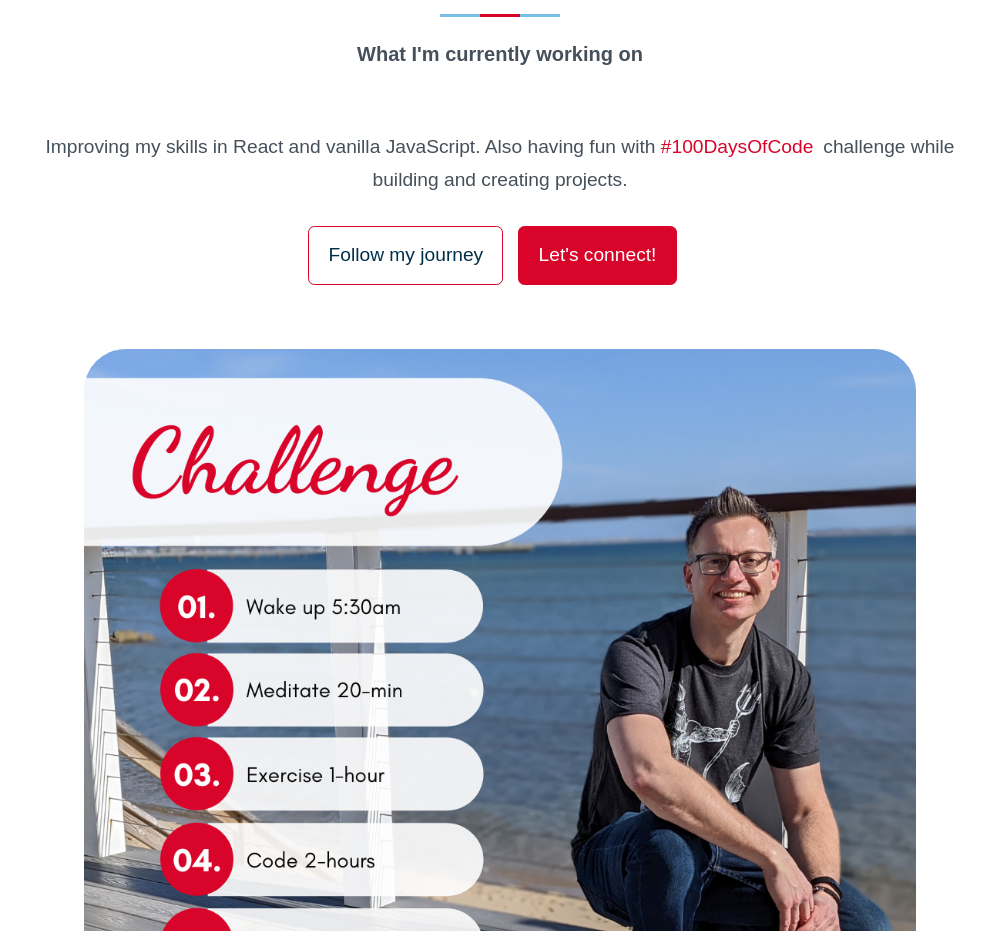
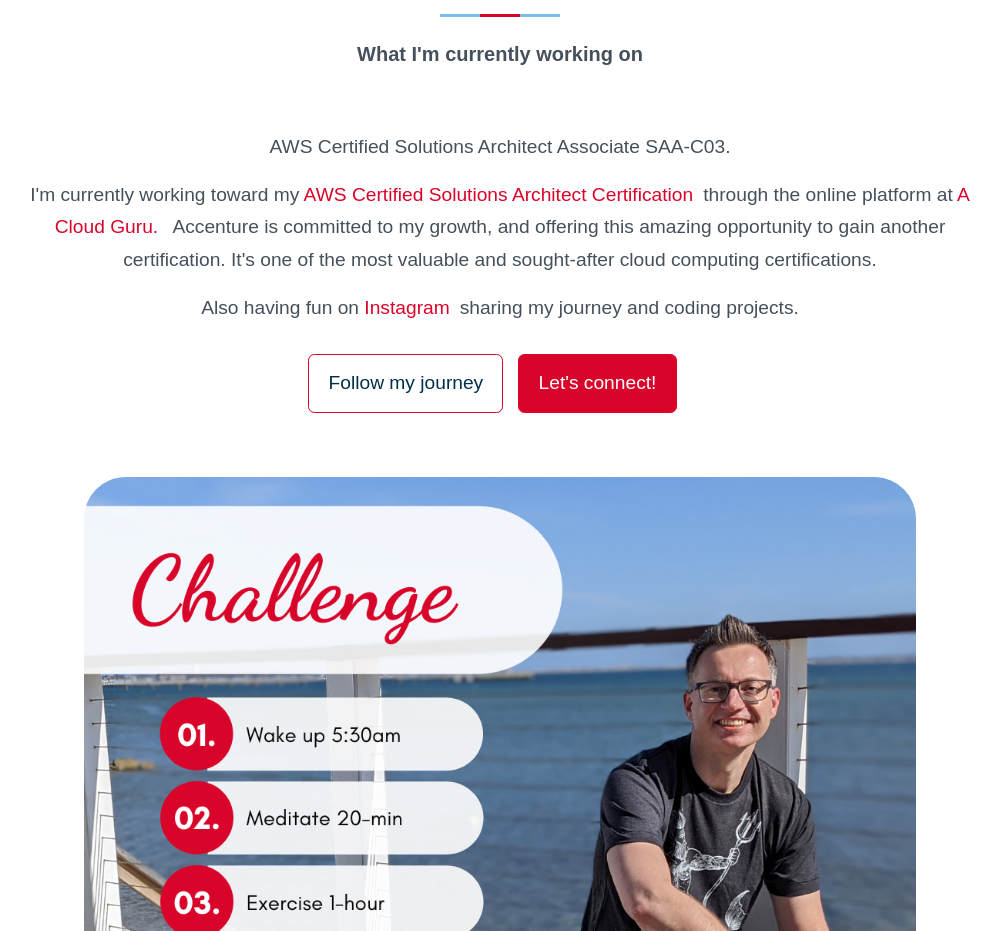
Before and after one commit to remarshal/marshal-rocks-react, a React (Create React App) app: page / in a window 1280 px wide. Shown: the part 10220-11151 px from the top of the page, without its empty margins (140-1140 px from the left). Built offline with nearby package versions, Linux system fonts and the light colour scheme; a web font is replaced by a local one.

Commit message:
updating current projects

```diff
--- a/src/Components/Journey.jsx
+++ b/src/Components/Journey.jsx
@@ -9,9 +9,12 @@
                 <h2>My Journey</h2>
                 <h5>What I'm currently working on</h5>
             </div>
+
             <div className="container journey--container">
                 <div className="journey--content">
-                    <p>Improving my skills in React and vanilla JavaScript.  Also having fun with <a href='https://instagram.com/marshal.rocks' target='_blank'>#100DaysOfCode</a>challenge while building and creating projects.</p>
+                    <p>AWS Certified Solutions Architect Associate SAA-C03.</p>
+                    <p>I'm currently working toward my <a href='https://aws.amazon.com/certification/certified-solutions-architect-associate/' target='_blank'>AWS Certified Solutions Architect Certification</a>through the online platform at <a href='https://acloudguru.com/course/aws-certified-solutions-architect-associate-saa-c03' target='_blank'>A Cloud Guru.</a>  Accenture is committed to my growth, and offering this amazing opportunity to gain another certification.  It's one of the most valuable and sought-after cloud computing certifications. </p>
+                    <p>Also having fun on <a href='https://instagram.com/marshal.rocks' target='_blank'>Instagram</a>sharing my journey and coding projects.</p>
                     <a href="https://instagram.com/marshal.rocks" target="_blank" className='btn btn--journey'>Follow my journey</a>
                     <a href='#contact' className='btn btn-primary btn--journey'>Let's connect!</a>
                 </div>
```
